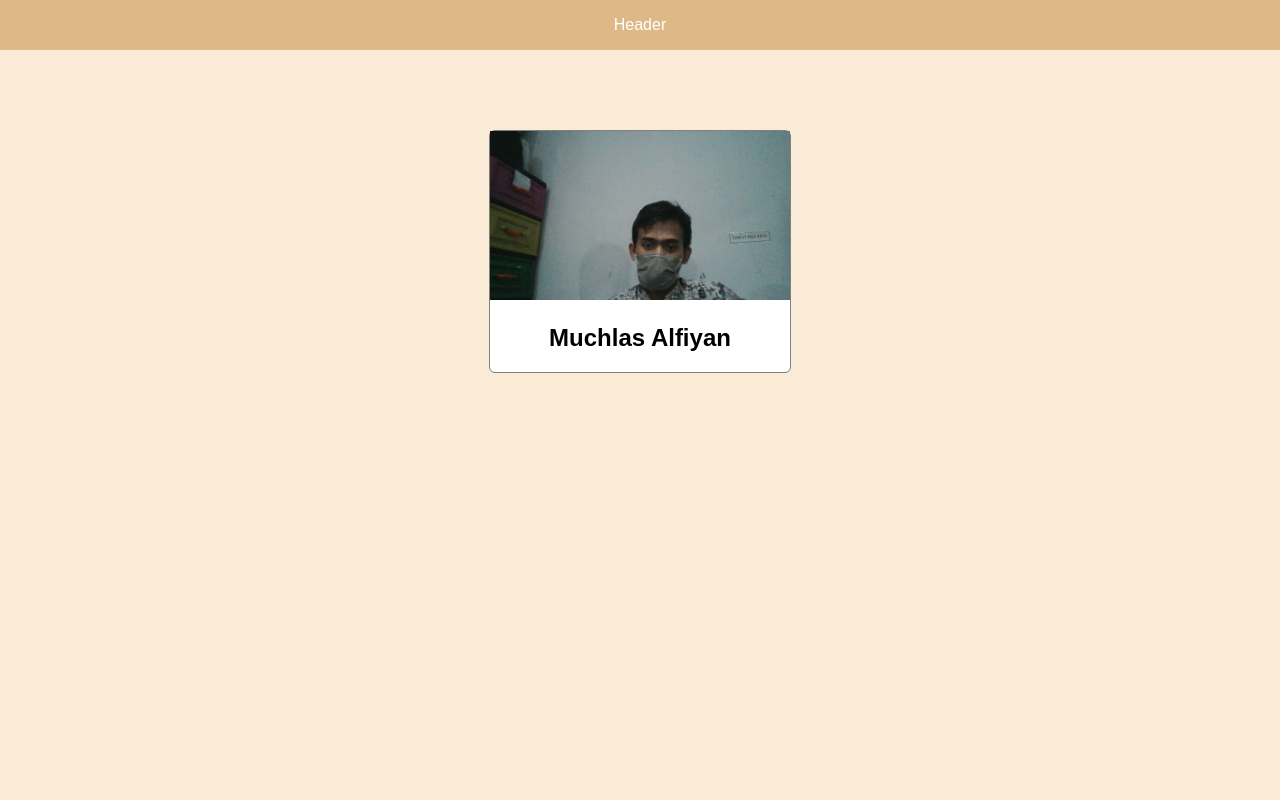
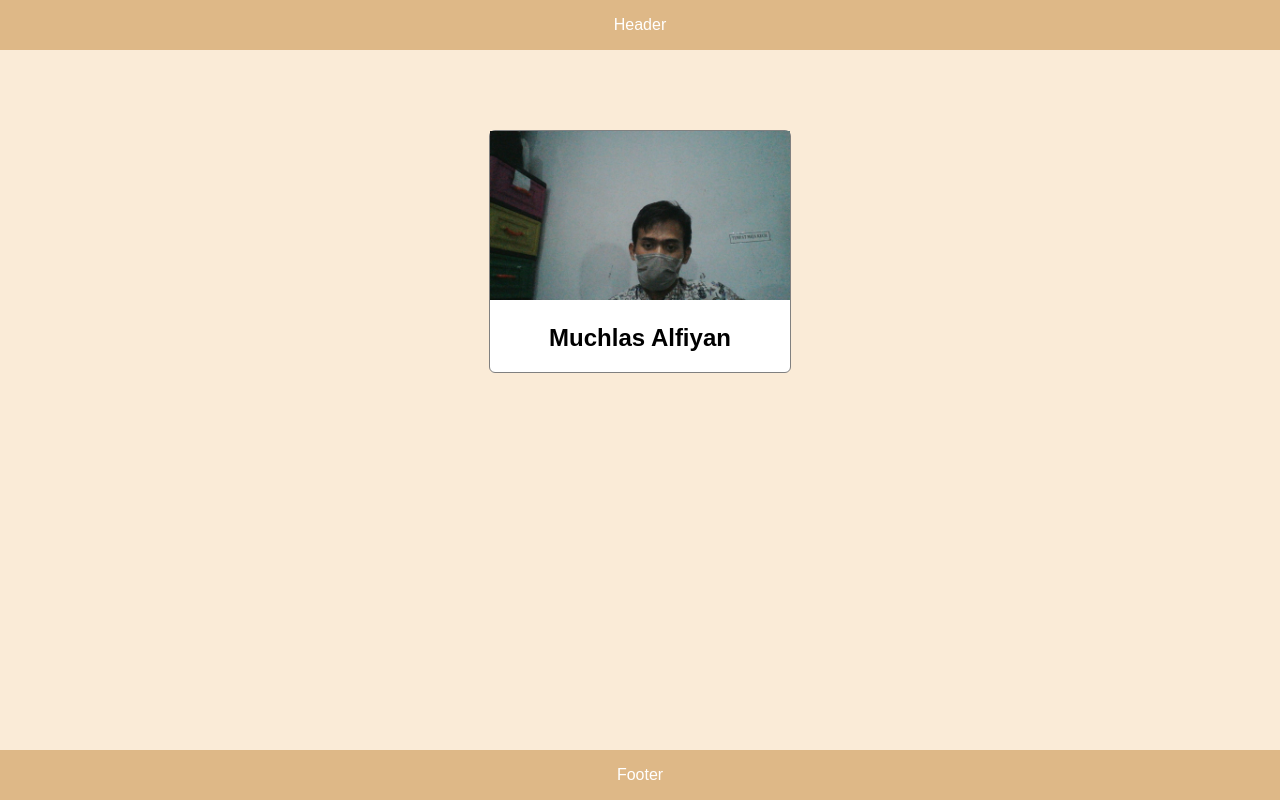
Before and after one commit to alfiyanm/my-repo-from-remote, a plain HTML site: page index.html in a window 1280 px wide. Drawn offline with Linux system fonts and the light colour scheme.

```diff
--- a/index.html
+++ b/index.html
@@ -11,6 +11,7 @@
         <img id="profile-image" src="images/iam.jpg" alt="profile image" />
         <h2 id="profile-name">Muchlas Alfiyan</h2>
     </div>
+    <div id="footer">Footer</div>
   </body>
 
 </html>
--- a/style.css
+++ b/style.css
@@ -24,6 +24,17 @@ body {
     text-align: center;
 }
 
+#footer {
+    width: 100%;
+    height: 50px;
+    position: absolute;
+    bottom: 0;
+    line-height: 50px;
+    background-color: burlywood;
+    text-align: center;
+    color: white;
+}
+
 #header {
     width: 100%;
     height: 50px;
```
